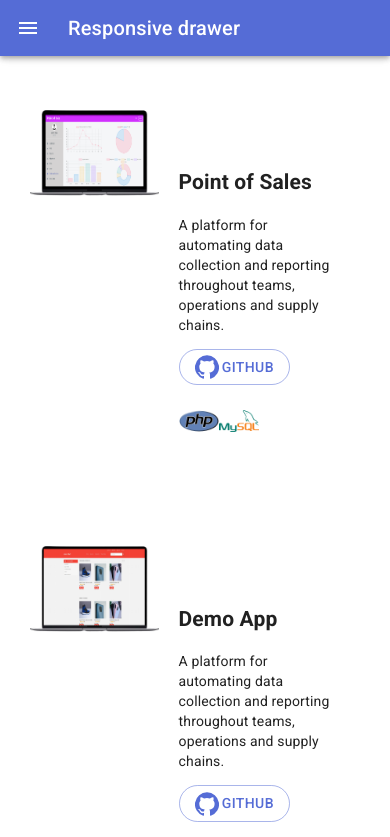
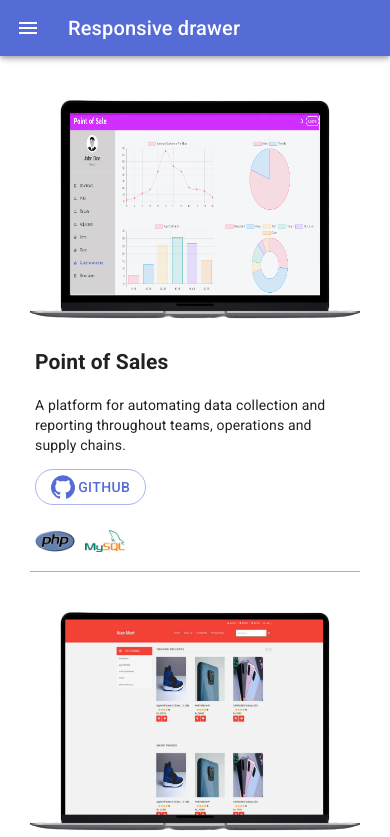
Before and after one commit to Salman-Inayat/Portfolio, a Next.js app: page /Projects in a window 390 px wide. Shown: the top 837 px of the page. Built offline with nearby package versions, Linux system fonts and the light colour scheme.

Commit message:
Project module finished

```diff
--- a/pages/Projects.js
+++ b/pages/Projects.js
@@ -17,10 +17,17 @@ const useStyles = makeStyles((theme) => ({
     marginRight: ".2rem",
   },
   individualGrid: {
-    marginTop: "30px",
-    marginBottom: "30px",
+    margin: "30px 0px",
     display: "flex",
-    flexDirection: "row",
+
+    [theme.breakpoints.down("sm")]: {
+      flexDirection: "column",
+      margin: "20px 0px",
+      borderBottom: "1px solid #b3afaf",
+    },
+  },
+  tech_images: {
+    marginRight: "10px",
   },
 }));
 
@@ -113,7 +120,7 @@ const Projects = () => {
     <Grid container className={Styles.grid_container}>
       {data.map((user, i) => (
         <Grid item md={12} className={local_styles.individualGrid} key={i}>
-          <Grid item md={6} sm={12}>
+          <Grid item xs={12} sm={8} md={6}>
             <Image
               src={user.name}
               alt=""
@@ -122,7 +129,7 @@ const Projects = () => {
               className={Styles.pimage}
             />
           </Grid>
-          <Grid item md={6} sm={12}>
+          <Grid item xs={12} sm={4} md={6}>
             <div className={Styles.content}>
               <h2>{user.title}</h2>
               <p>
@@ -141,13 +148,9 @@ const Projects = () => {
               </Link>
               <br></br>
               {user.techs.map((el, j) => (
-                <Image
-                  className={Styles.tech_images}
-                  width={40}
-                  height={40}
-                  key={j}
-                  src={el}
-                />
+                <span className={local_styles.tech_images}>
+                  <Image width={40} height={40} key={j} src={el} />
+                </span>
               ))}
             </div>
           </Grid>
--- a/styles/Projects.module.css
+++ b/styles/Projects.module.css
@@ -30,3 +30,13 @@
   margin-bottom: 30px;
   font-size: 3rem;
 }
+
+@media screen and (max-width: 480px) {
+  .content {
+    padding: 5px;
+  }
+
+  /* .content {
+    border-bottom: 1px solid black;
+  } */
+}
```
